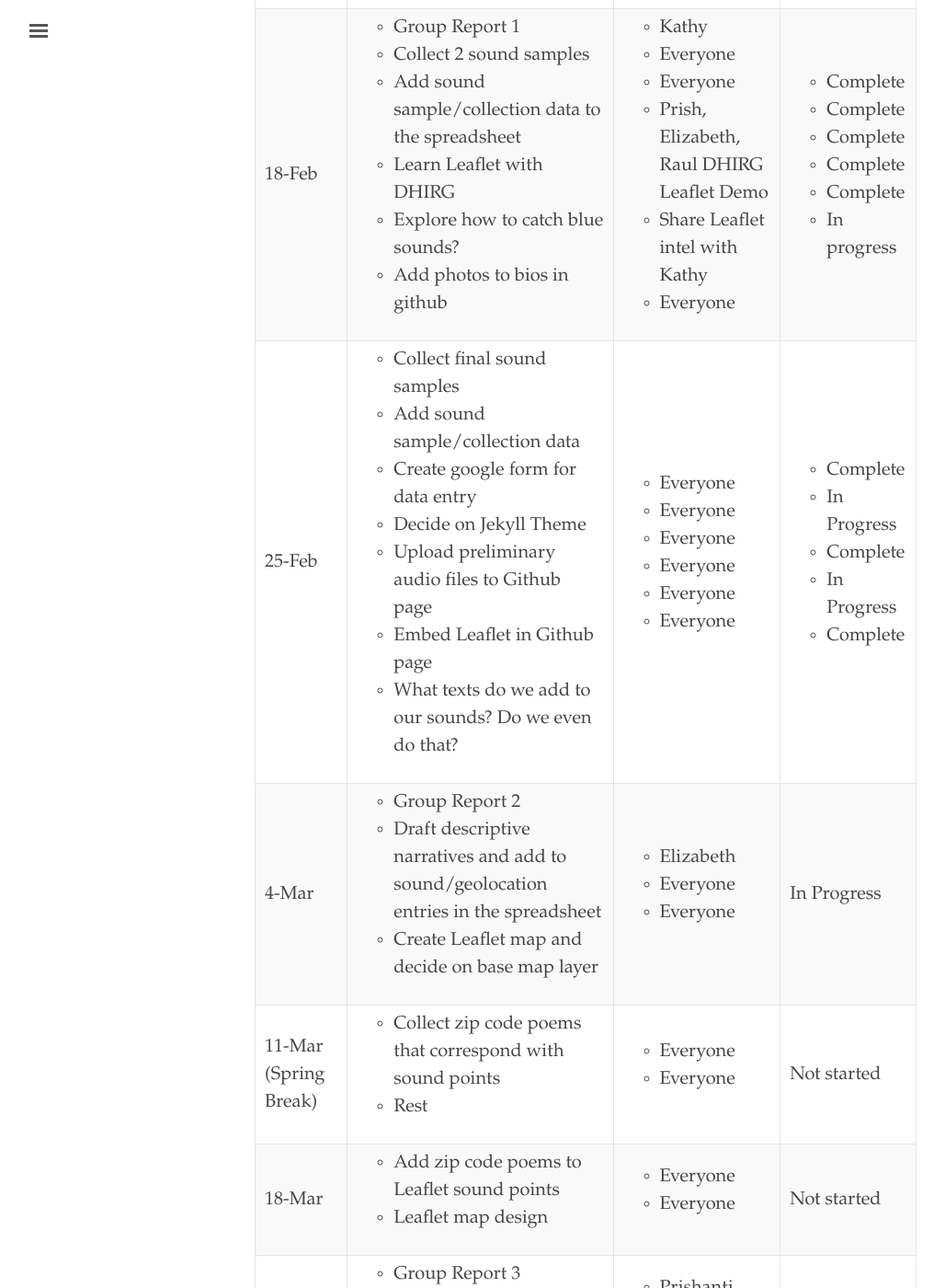
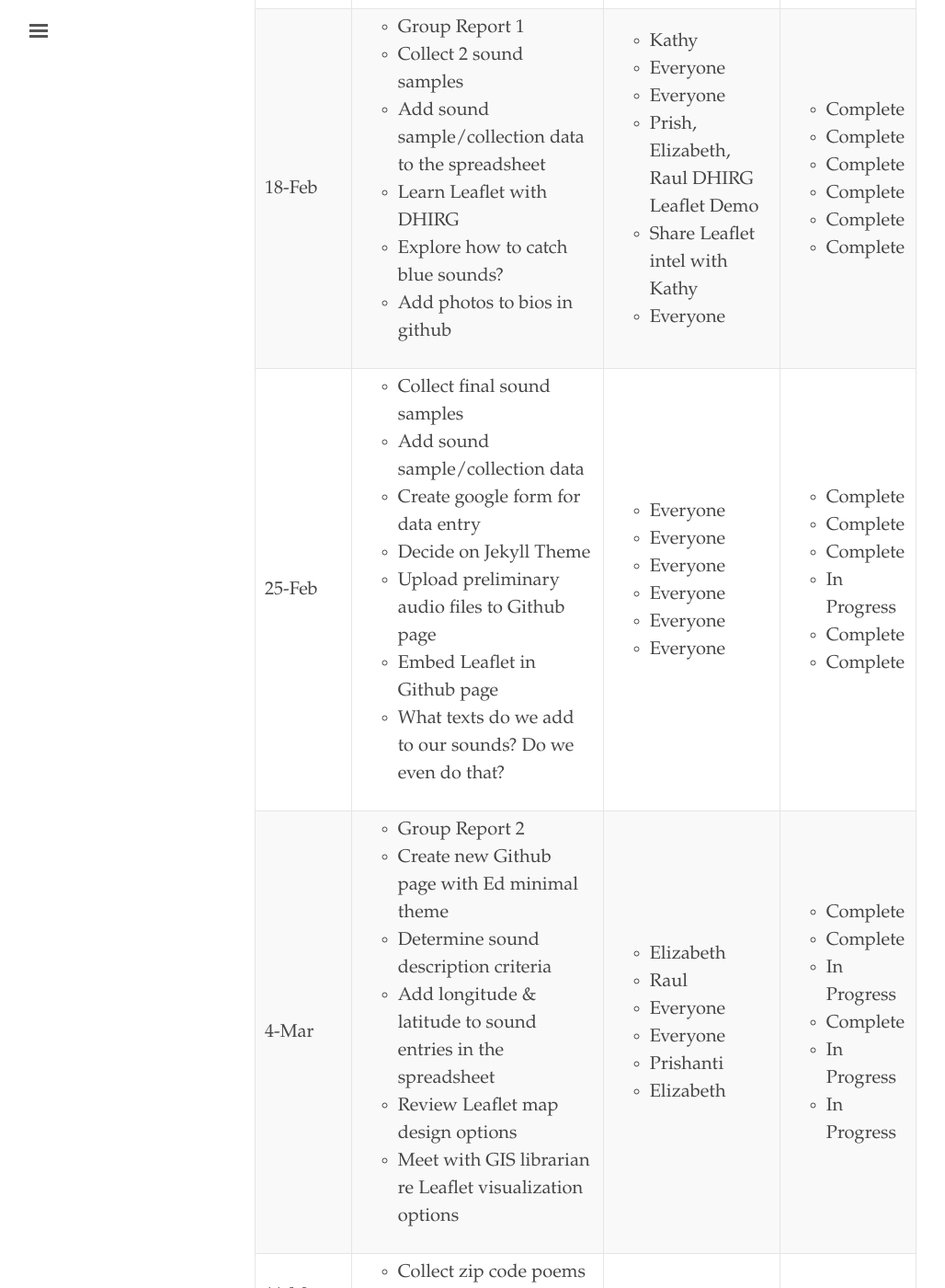
Before and after one commit to rm4-25/lsf_3, a Jekyll site: the page built from Workflow.md, in a window 1280 px wide and 1400 px high, scrolled down 393 px. Shown: the whole window at 92% size, without its empty margins (3-1031 px from the left). Built offline with Jekyll 4.4.1, drawn with Linux system fonts in a browser that asks for light colours.

Commit message:
Update Workflow.md
updated workflow table with changes reflected in group report 2

```diff
--- a/Workflow.md
+++ b/Workflow.md
@@ -61,7 +61,7 @@ order: 3
         <li>Complete</li>
         <li>Complete</li>
         <li>Complete</li>
-        <li>In progress</li>
+        <li>Complete</li>
       </ul>
     </td>
   </tr>
@@ -91,9 +91,10 @@ order: 3
     <td>
       <ul>
         <li>Complete</li>
+        <li>Complete</li>
+        <li>Complete</li>
         <li>In Progress</li>
         <li>Complete</li>
-        <li>In Progress</li>
         <li>Complete</li>
       </ul>
     </td>
@@ -103,18 +104,33 @@ order: 3
     <td>
       <ul>
         <li>Group Report 2</li>
-        <li>Draft descriptive narratives and add to sound/geolocation entries in the spreadsheet</li>
-        <li>Create Leaflet map and decide on base map layer</li>
+        <li>Create new Github page with Ed minimal theme</li>
+        <li>Determine sound description criteria</li>
+        <li>Add longitude & latitude to sound entries in the spreadsheet</li>
+        <li>Review Leaflet map design options</li>
+        <li>Meet with GIS librarian re Leaflet visualization options</li>
       </ul>
     </td>
     <td>
       <ul>
         <li>Elizabeth</li>
+        <li>Raul</li>
         <li>Everyone</li>
         <li>Everyone</li>
+        <li>Prishanti</li>
+        <li>Elizabeth</li>
       </ul>
     </td>
-    <td>In Progress</td>
+    <td>
+      <ul>
+       <li>Complete</li>
+        <li>Complete</li>
+        <li>In Progress</li>
+        <li>Complete</li>
+        <li>In Progress</li>
+        <li>In Progress</li>
+      </ul>
+    </td>
   </tr>
   <tr>
     <td>11-Mar (Spring Break)</td>
```
